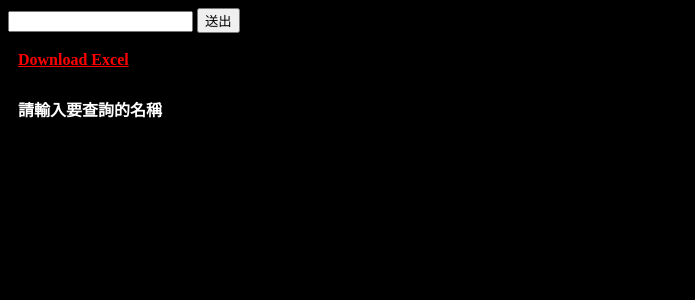
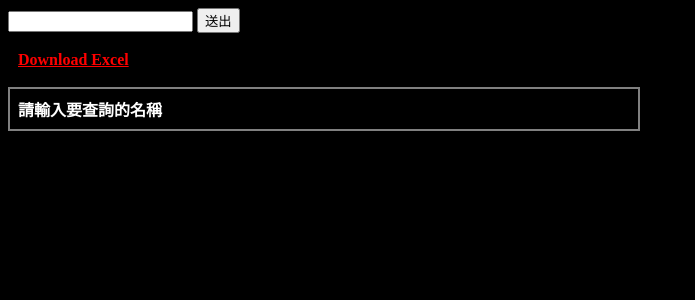
Before and after one commit to Ivan01060926/TableSaveAsFile, a Flask app: page / in a window 1280 px wide. Shown: the top 300 px of the page, without its empty margins (0-695 px from the left). Run offline with Flask 3, Linux system fonts and the light colour scheme.

Commit message:
update css border-color

```diff
--- a/static/style.css
+++ b/static/style.css
@@ -13,6 +13,7 @@ td, th{
     border: 2px solid rgb(0, 0, 0); /* 设置边框颜色 */
     padding: 8px; /* 设置内边距 */
     font-weight: bold; /* 设置字体为加粗 */
+    border-color: gray;
 }
 
 th {
```
